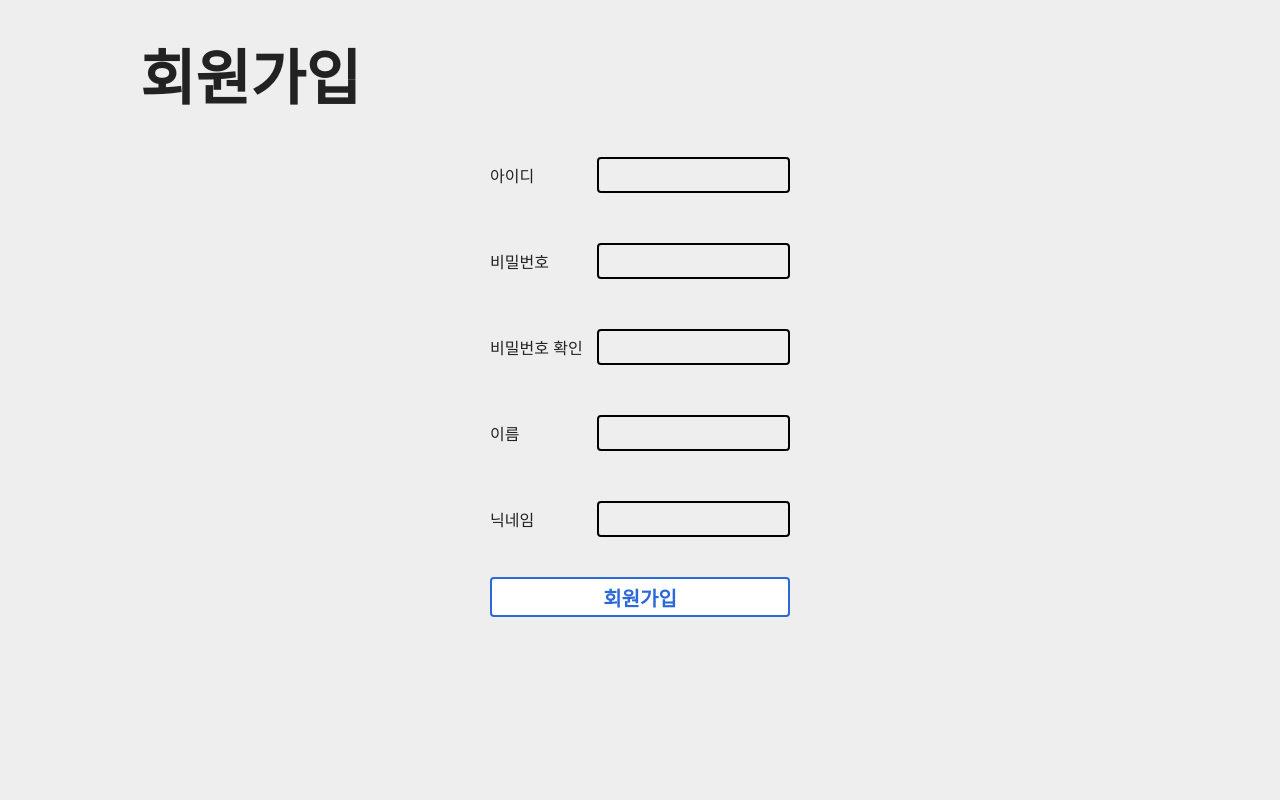
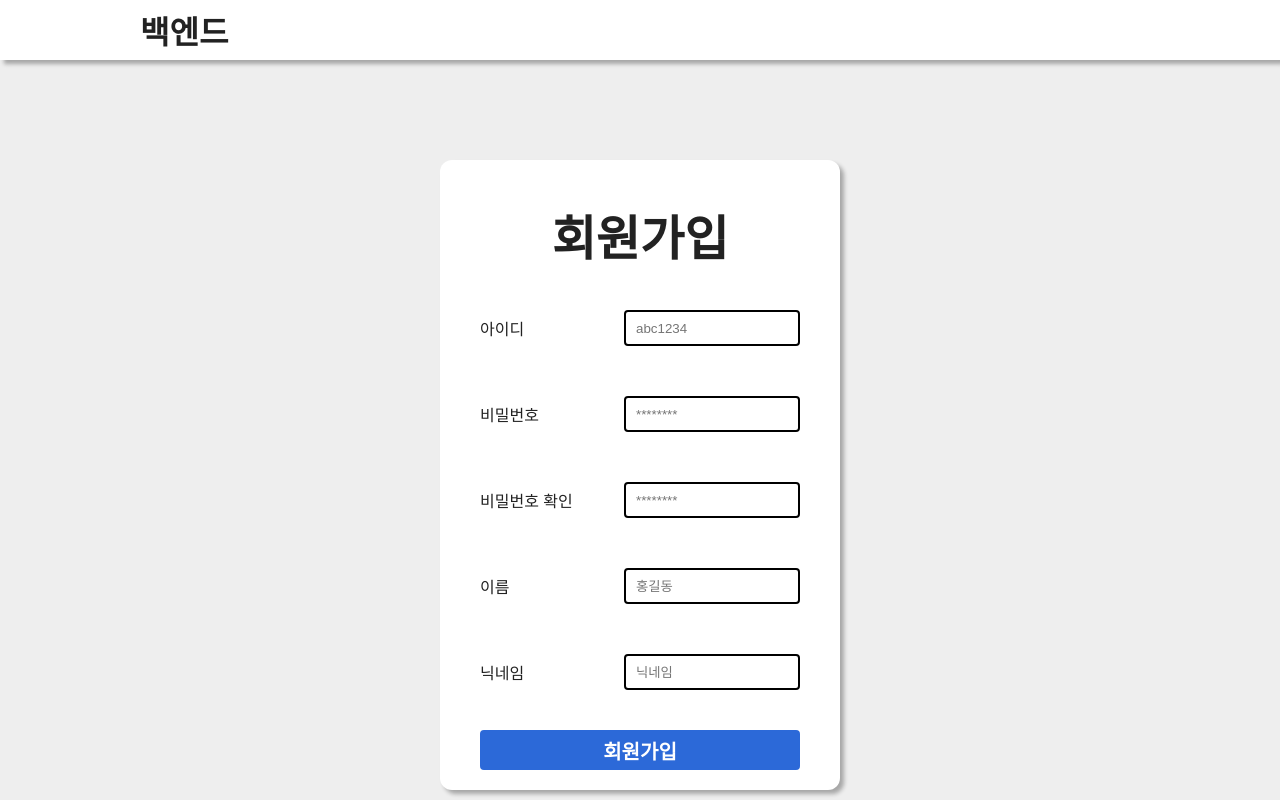
Before and after one commit to jochongs/stageus-backend, a website: page public/html/signup.html in a window 1280 px wide. Drawn offline with Linux system fonts and the light colour scheme.

Commit message:
Do refactoring signup page layout

```diff
--- a/public/css/signup.css
+++ b/public/css/signup.css
@@ -1,18 +1,47 @@
 .signup_container{
     margin: 0 auto;
     width: 100%;
-    max-width: 300px;
+    max-width: 400px;
+    background-color: white;
+    border-radius: 12px;
+    box-shadow: 4px 4px 4px rgba(0, 0, 0, 0.3);
+    margin-top: 100px;
 }
+.signup_page_name{
+    margin-top: 40px;
+    text-align: center;
+    font-size: 3rem;
+    font-weight: bolder;
+}
+.signup_btn_container{
+    width: calc(100% - 80px);
+    margin: 0 auto;
+    margin-bottom: 20px;
+}
+.signup_btn{
+    width: 100%;
+    height: 40px;
+    margin-top: 30px;
+    font-size: 20px;
+    font-weight: bolder;
+    color: white;
+    background: var(--main_color);
+    border: 2px solid var(--main_color);
+}
+
+
 .input-container{
     position: relative;
     display: flex;
     justify-content: space-between;
     align-items: center;
-    width: 100%;
+    width: calc(100% - 80px);
+    margin: 0 auto;
     margin-top: 30px;
 }
 .signup-input{
     border: 2px solid black;
+    width: 50%;
     height: 30px;
     padding-left: 10px;
 }
@@ -27,20 +56,3 @@
     color: red;
     content: "*";
 }
-.signup_btn{
-    width: 100%;
-    height: 40px;
-    margin-top: 30px;
-    font-size: 20px;
-    font-weight: bolder;
-
-    transition: color,background,border;
-    border: 2px solid var(--main_color);
-    transition-duration: 100ms;
-    color: var(--main_color);
-    background: white;
-}
-.signup_btn:hover{
-    color: white;
-    background: var(--main_color);
-}
--- a/public/html/signup.html
+++ b/public/html/signup.html
@@ -4,40 +4,55 @@
     <meta charset="UTF-8">
     <meta http-equiv="X-UA-Compatible" content="IE=edge">
     <meta name="viewport" content="initial-scale=1.0,user-scalable=no,maximum-scale=1,width=device-width" />
+    <link rel="stylesheet" href="/public/css/header.css">
+    <link rel="stylesheet" href="/public/css/signup.css">
     <link rel="stylesheet" href="/public/css/layout.css">
-    <link rel="stylesheet" href="/public/css/signup.css">
     <title>회원가입</title>
 </head>
 <body>
-    <div class="wrap">
-        <h1 class="title">회원가입</h1>
+    <header>
+        <div class="header_container">
+            <div class="page_name_container">
+                <h1 onclick="moveMainPage()">백엔드</h1>
+            </div>
+        </div>
+    </header>
+    <main>
+        <section class="signup_section">
             <div class="signup_container">
+                <h1 class="signup_page_name">회원가입</h1>
+                <div class="">
                     <div class="id_input_container input-container">
                         <p class="id_input_name input-name">아이디</p>
-                <input type="text" id="id_input" class="signup-input">
+                        <input type="text" id="id_input" class="signup-input" placeholder="abc1234">
                         <!-- <div class="error-message">
                             아이디가 이상합니다.
                         </div> -->
                     </div>
                     <div class="pw_input_container input-container">
                         <p class="pw_nput_name input-name">비밀번호</p>
-                <input type="password" id="pw_input" class="signup-input">
+                        <input type="password" id="pw_input" class="signup-input" placeholder="********">
                     </div>
                     <div class="pw_check_input_container input-container">
                         <p class="pw_check_name input-name">비밀번호 확인</p>
-                <input type="password" id="pw_check_input" class="signup-input">
+                        <input type="password" id="pw_check_input" class="signup-input" placeholder="********">
                     </div>
                     <div class="name_input_container input-container">
                         <p class="name_input_name input-name">이름</p>
-                <input type="text" id="name_input" class="signup-input">
+                        <input type="text" id="name_input" class="signup-input" placeholder="홍길동">
                     </div>
                     <div class="nickname_input_container input-container">
                         <p class="nickname_input_name input-name">닉네임</p>
-                <input type="text" id="nickname_input" class="signup-input">
+                        <input type="text" id="nickname_input" class="signup-input" placeholder="닉네임">
                     </div>
+                    <div class="signup_btn_container">
                         <button class="signup_btn" onclick="clickSignupBtnEvent()">회원가입</button>
                     </div>
                 </div>
+            </div>
+        </section>
+    </main>
     <script src="/public/js/signup.js"></script>
+    <script src="/public/js/move_page.js"></script>
 </body>
 </html>
```
Lines whose indentation alone changed are shown as unchanged.
